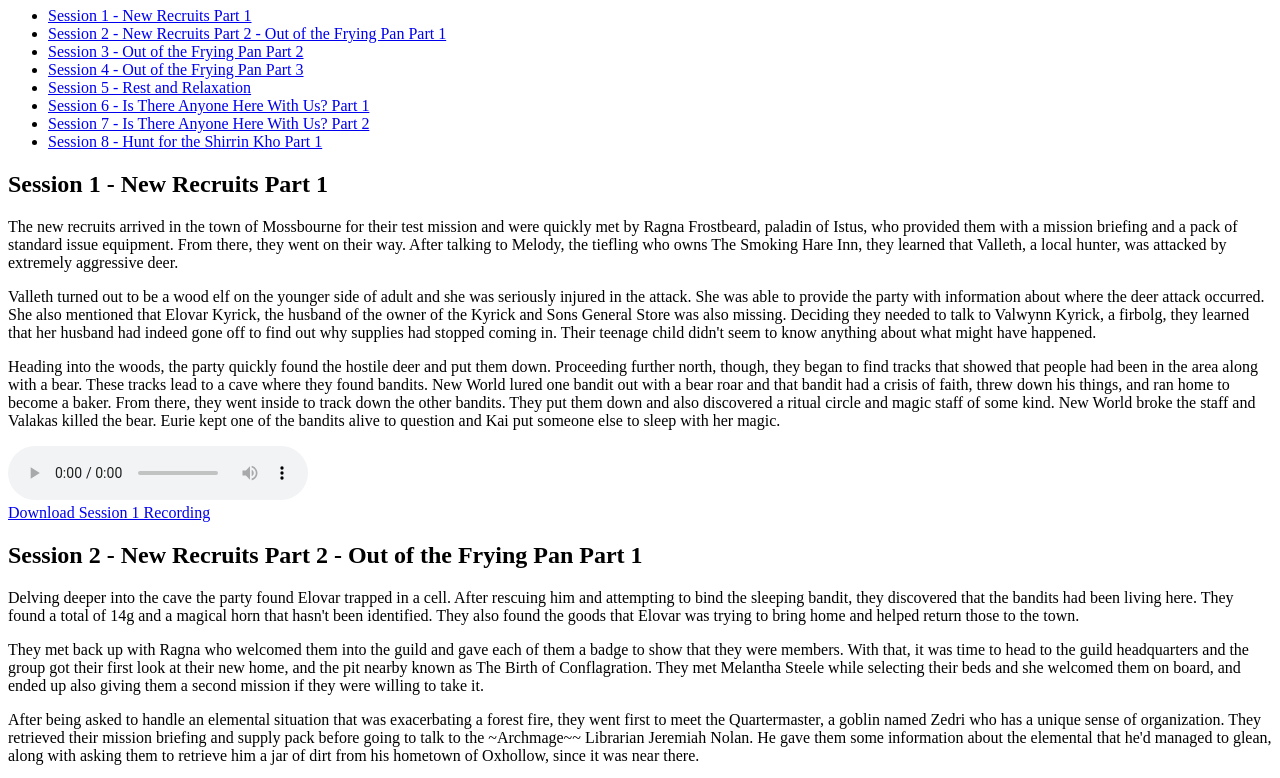
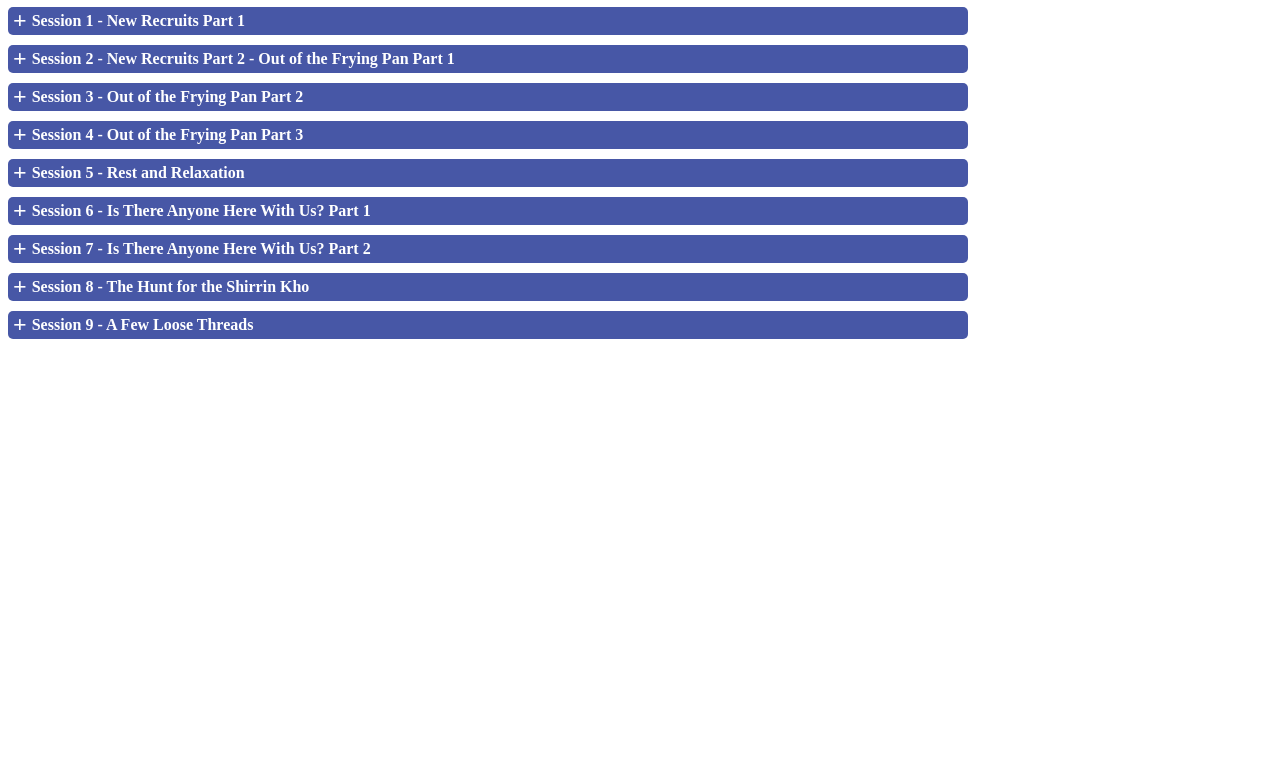
Before and after one commit to hifo/the-guild-information, a plain HTML site: page public_html/index.html in a window 1280 px wide. Shown: the part 73-851 px from the top of the page. After the commit the page ends 800 px from the top, so only its background shows below. Drawn offline with Linux system fonts and the light colour scheme.

Commit message:
Converted to accordions and added css

```diff
--- /dev/null
+++ b/css/style.css
@@ -0,0 +1,47 @@
+h1 {
+  text-align: center;
+}
+
+details {
+	display:block;
+	width:75vw;
+	margin:10px 0;
+  align-self: center;
+}
+summary {
+	display:block;
+	background:#4757a6;
+	color:white;
+	border-radius:5px;
+	padding:5px;
+	cursor:pointer;font-weight:bold;
+}
+
+summary::-webkit-details-marker {
+   color:#FF0000;
+   background:#FFFFFF;
+}
+
+details[open] summary::-webkit-details-marker {
+   color:#0000FF;
+   background:#00FFFF;
+}
+summary::-webkit-details-marker {
+   display: none
+}
+
+summary:after {
+   content: "+";
+   color: #FFFFFF;
+   float: left;
+   font-size: 1.5em;
+   font-weight: bold;
+   margin: -5px 5px 0 0;
+   padding: 0;
+   text-align: center;
+}
+
+details[open] summary:after {
+   content: "-";
+  color: #FFFFFF
+}
--- a/public_html/index.html
+++ b/public_html/index.html
@@ -2,21 +2,13 @@
 <html>
 <head>
   <title>The Guild Session Recordings and Summaries</title>
+  <meta name="viewport" content="width=device-width, initial-scale=1.0">
+  <link rel="stylesheet" type="text/css" href="../css/style.css">
 </head>
 <body>
     <h1>The Guild</h1>
-    <ul>
-        <li><a href="#session1">Session 1 - New Recruits Part 1</a></li>
-        <li><a href="#session2">Session 2 - New Recruits Part 2 - Out of the Frying Pan Part 1</a></li>
-        <li><a href="#session3">Session 3 - Out of the Frying Pan Part 2</a></li>
-        <li><a href="#session4">Session 4 - Out of the Frying Pan Part 3</a></li>
-        <li><a href="#session5">Session 5 - Rest and Relaxation</a></li>
-        <li><a href="#session6">Session 6 - Is There Anyone Here With Us? Part 1</a></li>
-        <li><a href="#session7">Session 7 - Is There Anyone Here With Us? Part 2</a></li>
-        <li><a href="#session8">Session 8 - Hunt for the Shirrin Kho Part 1</a></li>
-    </ul>
-
-  <h2><a id="session1">Session 1 - New Recruits Part 1</a></h2>
+    <details>
+      <summary>Session 1 - New Recruits Part 1</summary>
       <article>
         <p>The new recruits arrived in the town of Mossbourne for their test mission and were quickly met by Ragna Frostbeard, paladin of Istus, who provided them with a mission briefing and a pack of standard issue equipment. From there, they went on their way. After talking to Melody, the tiefling who owns The Smoking Hare Inn, they learned that Valleth, a local hunter, was attacked by extremely aggressive deer.</p>
         <p>Valleth turned out to be a wood elf on the younger side of adult and she was seriously injured in the attack. She was able to provide the party with information about where the deer attack occurred. She also mentioned that Elovar Kyrick, the husband of the owner of the Kyrick and Sons General Store was also missing. Deciding they needed to talk to Valwynn Kyrick, a firbolg, they learned that her husband had indeed gone off to find out why supplies had stopped coming in. Their teenage child didn't seem to know anything about what might have happened.</p>
@@ -27,8 +19,10 @@
         </audio><br/>
         <a href="https://the-guild-session-recordings.s3.amazonaws.com/session1.flac" download>Download Session 1 Recording</a>
       </article>
+    </details>
 
-  <h2><a id="session2">Session 2 - New Recruits Part 2 - Out of the Frying Pan Part 1</a></h2>
+    <details>
+      <summary>Session 2 - New Recruits Part 2 - Out of the Frying Pan Part 1</summary>
       <article>
           <p>Delving deeper into the cave the party found Elovar trapped in a cell. After rescuing him and attempting to bind the sleeping bandit, they discovered that the bandits had been living here. They found a total of 14g and a magical horn that hasn't been identified. They also found the goods that Elovar was trying to bring home and helped return those to the town.</p>
           <p>They met back up with Ragna who welcomed them into the guild and gave each of them a badge to show that they were members. With that, it was time to head to the guild headquarters and the group got their first look at their new home, and the pit nearby known as The Birth of Conflagration. They met Melantha Steele while selecting their beds and she welcomed them on board, and ended up also giving them a second mission if they were willing to take it.</p>
@@ -41,8 +35,10 @@
               </audio><br/>
           <a href="https://the-guild-session-recordings.s3.amazonaws.com/session2.flac" download>Download Session 2 Recording</a>
         </article>
+      </details>
 
-    <h2><a id="session3">Session 3 - Out of the Frying Pan Part 2</a></h2>
+      <details>
+        <summary>Session 3 - Out of the Frying Pan Part 2</summary>
         <article>
         <p>After helping Elias back to town, getting briefly lost in the heart of a wildfire, and getting a chance to rest, the group did some shopping and then made their way to Oxhollow to retrieve the jar of dirt for Librarian Jeremiah. After retrieving the dirt, they discovered that the Royal Essakov Circus was in town and decided to check out the show.</p>
         <p>There were games to be had, and a devil to make deals with, and pets to buy. Though after some exploring, New World discovered another Kenku by the name of Shush in a cage under the table. They released Shush and offered to help them get home. This led most of the party to wanting to leave but while they weren't looking, Valakas was enthralled by the Ringmaster. </p>
@@ -53,8 +49,11 @@ Your browser does not support the audio element.
     </audio><br/>
     <a href="https://the-guild-session-recordings.s3.amazonaws.com/session3.flac" download>Download Session 3 Recording</a>
     </article>
+      </details>
 
-    <h2><a id="session4">Session 4 - Out of the Frying Pan Part 3</a></h2>
+
+    <details>
+      <summary>Session 4 - Out of the Frying Pan Part 3</summary>
     <article>
     <p>Combat broke out under the big top, leading Rodya Essakov to call for his wife, Anja. She appeared with a zombie under her thrall and the party battled them in the ring and out while the audience watched, entranced. Once he was seriously injured, Rodya attempted to flee but he surrendered in order to save his wife. He agreed to pay them for their part in the show only to discover that the show's savings had been stolen during the chaos. With nothing left to offer them, he offered a ride back to the guild hall. The party agreed under the conditions that they would be reporting this once they got there.</p>
     <p>Naturally, this meant that the night before they arrived at the guild hall, the Royal Essakov Circus vanished into the night. They left the party with just the wagon they'd been traveling in and their belongings. But they could make it back to the hall easily enough from there. They gave the jar of dirt to an appreciative Jeremiah and went about settling in for some well earned rest. It was then that Kai spotted the last thing she expected to see here: someone in Lyrskan armor. She tailed the half-orc woman and found her room, learning that her name is Berenike Modesta Raziya. But she was not spotted and did nothing else with this information. Yet.</p>
@@ -64,8 +63,11 @@ Your browser does not support the audio element.
 </audio><br/>
 <a href="https://the-guild-session-recordings.s3.amazonaws.com/session4.flac" download>Download Session 4 Recording</a>
 </article>
+</details>
 
-<h2><a id="session5">Session 5 - Rest and Relaxation</a></h2>
+  <details>
+    <summary>Session 5 - Rest and Relaxation</summary>
+    <article>
     <p>With several weeks of downtime ahead of them, the party settled in to explore their new home and to work on some personal projects.</p>
     <p>Tova spent some time working on training V. The pup proved to be excitable and energetic, and of course easily distractible. But with some careful training and rewarding, she was capable of teaching her to at least come when called which is certainly progress and extremely useful with a teleporting puppy.</p>
     <p>Verne went to the library to attempt some research and was given access to Jeremiah's personal research and collected reports of unusual or interesting occurrences around the world. Though she did confuse the librarian with precisely what she was looking for, she did manage fairly well searching on her own and got an interesting report to read through.</p>
@@ -78,22 +80,49 @@ Your browser does not support the audio element.
 Your browser does not support the audio element.
 </audio><br/>
 <a href="./session5.mp3" download>Download Session 5 Recording</a>
-    <h2><a id="session6">Session 6 - Is There Anyone Here With Us? Part 1</a></h2>
+</article>
+</details>
+
+
+    <details>
+      <summary>Session 6 - Is There Anyone Here With Us? Part 1</summary>
+      <article>
         <p>The party hired a coach to take them to Foxfield since the journey was quite long. On the way, they encountered reports of bandits along the main roads but elected to leave the problem for now. It could be dealt with later and they had a job they'd been hired for.</p>
         <p>Upon arriving at Foxfield, they met Baronet Tristram and were given a tour of the house as well as full run of the property. They began their investigation from there, starting by hearing footsteps and creaking floorboards. This soon escalated into seeing full bodied apparitions. </p>
         <p>They briefly took a break to reconvene and plan over a dinner Tova made using supplies from the kitchen. Shortly after this, a second spirit arrived and the truth came out. Sir Oswin of the Order of Ravens was not a fallen paladin at all but had been declared so by his Order after he refused to kill the vampire Velaine who now resides in Hesperis and Dame Myra, a fellow knight, came to kill him. After New World jumped in the way and disrupted the cycle, Kai was able to challenge Myra's beliefs about the situation and dispel her ghost entirely. Sir Oswin then faded away. All that was left behind was his holy symbol and her mace.</p>
+      </article>
+    </details>
 
-    <h2><a id="session7">Session 7 - Is There Anyone Here With Us? Part 2</a></h2>
+    <details>
+      <summary>Session 7 - Is There Anyone Here With Us? Part 2</summary>
+      <article>
         <p>Having left Foxfield, the party agreed to head to Honeyfall to report in on their success. Arriving at the city gates after several days travel, Valakas was growing more and more uncomfortable which led to his revealing that Honeyfall is his home town and that one of the guards on the gate is his Uncle Narziros, a blue dragonborn. </p>
         <p>They found Baronet Tristram at the home of his cousin, Viscount Amergin, and reported in. He paid each of them 150g for their speedy services in solving his problems. New World gave him the holy symbol they'd found and Verne explained the haunting and causes of it. Which led to Tristram being visibly confused as he was also descended from Dame Myra.</p>
         <p>After this, they went to meet Valakas' mother, a halfing named Jivera Davrick, and also ended up meeting Yezmith, his sister, and Jivera's assorted bard lovers. At first, she presented herself as a simple inn keeper from Celaess but after Valakas explained that he was now purple and had been away so long because of an Archfey and that he trusted his new group, she revealed that she was the Thief Lord of Honeyfall and Windale and also actually from Valente.</p>
         <p>Verne went to the docks to attempt to follow up on a report regarding Sahaugin up the coast and got more information about their growing hostility and their attacks on land-based settlements.</p>
         <p>After that, the party explored the night market, did some shopping and went to the hilltop gardens to explore there as well. There, they encountered Valakas' other sister, Gwindelle, on a date with a dark elven woman named Drisse Maetral, a member of the city watch. After some teasing from Valakas, they left. The party ended up spending the night at Jivera's inn, the Lavender Rose Inn.</p>
+      </article>
+    </details>
 
-    <h2><a id="session8">Session 8 - The Hunt for the Shirrin Kho</a></h2>
+    <details>
+      <summary>Session 8 - The Hunt for the Shirrin Kho</summary>
+      <article>
         <p>The party moved further up the coast in their search for answers about these Sahaugin attacks and the Shirrin Kho they were searching for. What they found was a small fishing village, small enough not even to have a name, that had been rampaged in the night by a group of Sahaugin. Doors and windows were ripped open and beds and bedding dragged out into the sand. It seemed very much as though they had been searching for someone or something.</p>
         <p>An older Water Genasi woman was searching through the wreckage and the party approached her. Her name was Marilla and she explained that she was looking for her son, Caspian, who was about 17 and missing. The party agreed to go looking for him and they headed further up the coast.</p>
         <p>This was where they first encountered the Sahaugin who came ashore and spoke to them, although only Verne understood since they spoke Primordial. They explained that they were looking for their Chosen One, the Shirrin Kho, and asked Verne to come with them. After she refused to go without the party, the Sahaugin attacked. Kai managed to kill several of them with a single spell which gave the party the leverage needed to insist that they all go or no one goes. They were given potions of Waterbreathing from a ship's survival box and brought under the ocean.</p>
         <p>It was there that they saw the ritual circle and discovered that the Sahaugin were killing the Water Genasi they brought there. Not only that, but they had brought several already. Rather than let them take Verne, the party formed a defense around her and fought the Sahaugin off. In the end, with few spells left between them and several of them badly injured, Tova managed to get a knife in just the right spot to find victory over the Sahaugin Champion. They recovered the bones of the lost Genasi and returned to the surface to find a beach to rest and decide what to do next.</p>
+      </article>
+    </details>
+
+    <details>
+      <summary>Session 9 - A Few Loose Threads</summary>
+      <article>
+        <p>With the unfortunate burden of several skeletons in hand, the party returned to the small fishing village and broke the sad news to Marilla. After some discussion, local fisherfolk volunteered to find the homes of the other missing Water Genasi. The party stayed the night in town, eating a communal meal with the villagers, before leaving in the morning.</p>
+        <p>After a few days of travel, the party arrived at the walled coastal city of Hesperis. Outside the city proper, they saw teams of teenage girls apparently training together as some sort of soldiers. Eurie and New World went into the city itself to meet with the vampire Velaine and to pick up some treats from a bakery Kai told them about. Velaine's home turned out to be a large tower on the seaward side of town with murals painted on the outside. Inside was just as much art and paintings in progress all over. After they explained the situation with Sir Oswin's ghost, she expressed her very real confusion about the fact that Myra would kill Oswin and made some comments about how they'd all been friends before she was turned. With that conversation handled, New World asked for and received art lessons.</p>
+        <p>Outside, Verne, Valakas, Tova, and Kai met three of those teenage girls and the party learned that Kai was a member of the same group but currently going through something of a graduation/trial year out of the city which was why she joined the Guild. These younger girls were extremely impressed with her since she is older and had a lot of questions. </p>
+        <p>Eventually, everyone gathered back up to return to the Guild Hall proper. Upon their return, they gave Sir Oswin's journal to Jeremiah and also discovered that they had been given a mailbox by their room since several members of the party had received mail. Among these notes was one address to Valakas and company which turned out to be from a barrister from Kavir, Lord Nikolai Petrovich, a tiefling in the service of the crown. Lord Nikolai was there looking for further information that could help their investigation into the Royal Essakov Circus. They also spoke to Melantha who showed them the mission board since they've now been around long enough to start picking out their own missions.</p>
+        <p>After some debate, the party decided to take a little time to themselves and then go north in Kavir to the temple city of Antumbra on the island of Waresend to help Servitor Ethari Dwin'rudan and the pilgrims with a bandit problem.</p>
+      </article>
+    </details>
 </body>
 </html>
```
Lines whose indentation alone changed are shown as unchanged.
